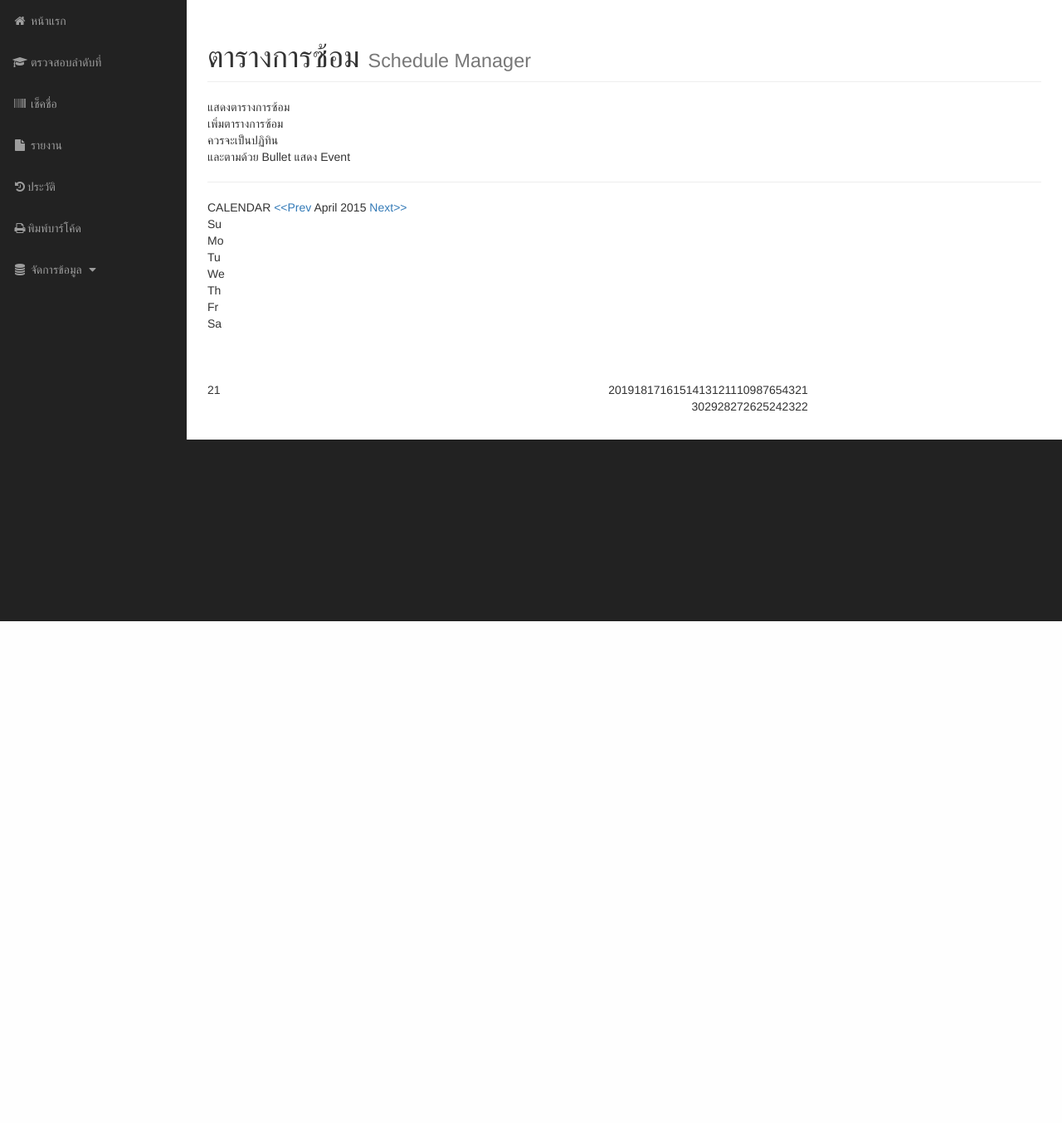
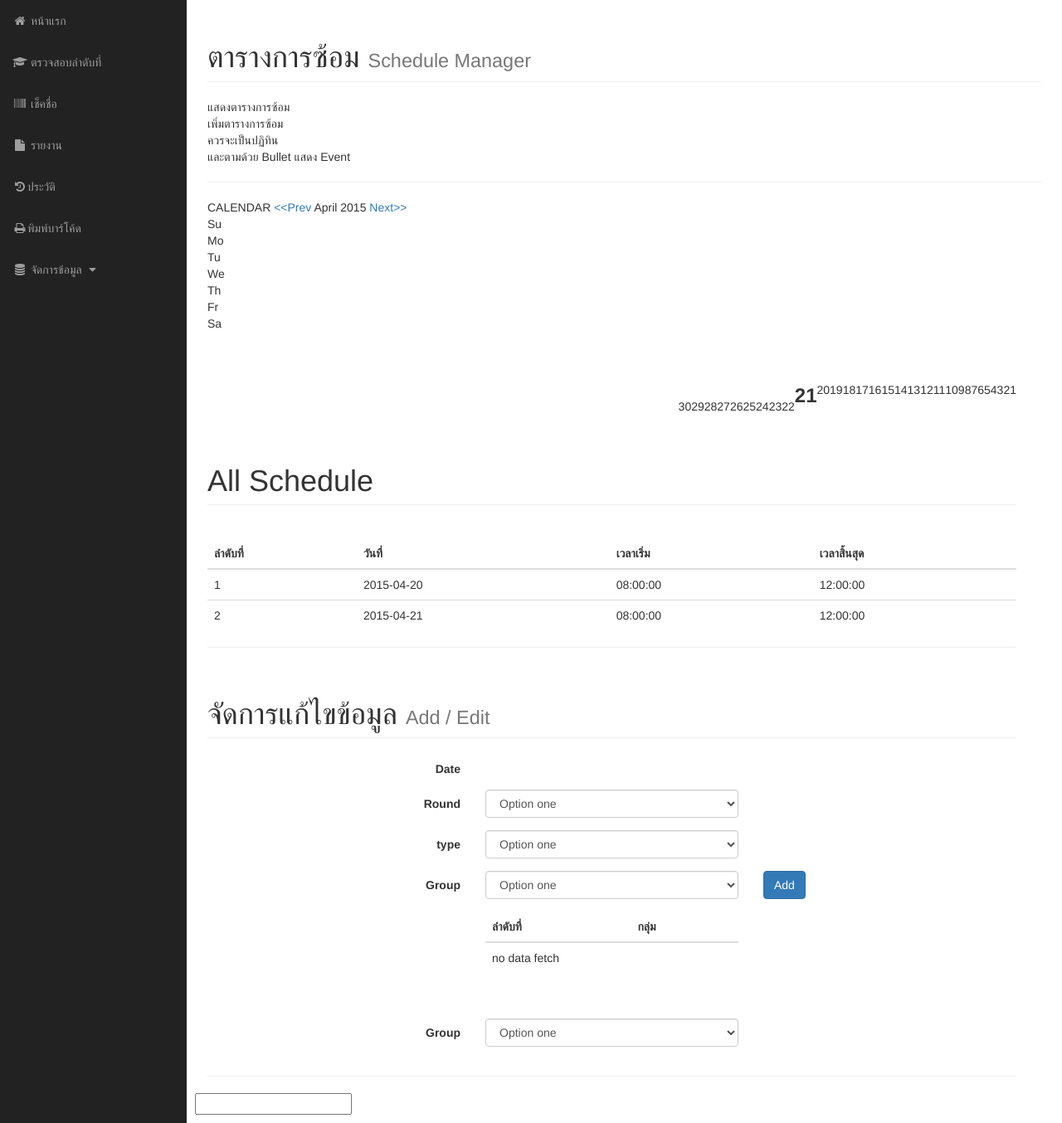
Before and after one commit to bombpn/CU_Graduation, a CodeIgniter app: page /CU_Graduation/schedule/ in a window 1280 px wide. Shown: the part 51-1405 px from the top of the page at 83% size. Before the commit the page ends 800 px from the top, so only its background shows below. Run offline with CodeIgniter, Linux system fonts and the light colour scheme; some libraries are stand-ins or nearby versions.

Commit message:
ADD FORM IN SCHEDULE , DATEPICKER TEST MODULE

```diff
--- a/application/controllers/schedule.php
+++ b/application/controllers/schedule.php
@@ -12,7 +12,7 @@ class Schedule extends CI_Controller {
 				'show_next_prev' =>'true' ,
 				'next_prev_url' => base_url(). 'schedule/showDate',
 
-				'template'    => '{table_open}<div class="row" style="width: 100%;"><div class="col-md-9">{/table_open}
+				'template'    => '{table_open}<div class="row" style="width: 100%;"><div class="col-md-12">{/table_open}
            {heading_row_start}CALENDAR{/heading_row_start}
            {heading_previous_cell}<caption><a href="{previous_url}" class="prev_date" title="Previous Month">&lt;&lt;Prev</a>{/heading_previous_cell}
            {heading_title_cell}{heading}{/heading_title_cell}
@@ -26,20 +26,29 @@ class Schedule extends CI_Controller {
            {cal_row_start}<div class="cal-row-fluid cal-before-eventlist">{/cal_row_start}
            {cal_cell_start}<div class ="cal-cell1 cal-cell">{/cal_cell_start}
            {cal_cell_content}<div class="date_event detail" val="{day}"><span class="pull-right">{day}</span><span class="event d{day}">{content}</span></div>{/cal_cell_content}
-           {cal_cell_content_today}<div class="" val="{day}"><span class="date">{day}</span><span class="event d{day}">{content}</span></div>{/cal_cell_content_today}
+           {cal_cell_content_today}<div class="" val="{day}"><span class="pull-right" style="font-weight:bold; ">{day}</span><span class="event d{day}">{content}</span></div>{/cal_cell_content_today}
            {cal_cell_no_content}<div class="" val="{day}"><span class="pull-right">{day}</span><span class="event d{day}"></span></div>{/cal_cell_no_content}
-           {cal_cell_no_content_today}<div class="active_no_event detail" val="{day}"><span class="date">{day}</span><span class="event d{day}">&nbsp;</span></div>{/cal_cell_no_content_today}
+           {cal_cell_no_content_today}<div class="active_no_event detail" val="{day}"><span class="pull-right" style="font-weight:bold; font-size:x-large; ">{day}</span><span class="event d{day}">&nbsp;</span></div>{/cal_cell_no_content_today}
            {cal_cell_blank}&nbsp;{/cal_cell_blank}
            {cal_cell_end}</div>{/cal_cell_end}
            {cal_row_end}</div>{/cal_row_end}
            {table_close</div>}</div>{/table_close}'
 				);
+				// LOAD LIBRARY
 				$this->load->library('calendar',$conf);
+
+				// GENERATE CALENDAR BASED ON YEAR AND MONTH
 				$data['calendars'] = $this->calendar->generate($year,$month);
 
+				// FETCH ALL SCHEDULE FROM DATABASE
+				$db_schedule['allschedule'] = $this->schedule->get_all_schedules();
+
+				// VIEWS
 				$this->load->view('inc_header');
-
 				$this->load->view('schedule/schedule',$data);
+				$this->load->view('schedule/list',$db_schedule);
+				$this->load->view('schedule/manager');
+				$this->load->view('schedule/test');
 				$this->load->view('inc_footer');
 	}
 
--- a/application/models/model_schedule.php
+++ b/application/models/model_schedule.php
@@ -6,6 +6,7 @@ class model_schedule extends CI_Model{
 		parent::__construct();
 	}
 	public function get_all_schedules(){
+		//GET ALL SCHEDULE ENTRY
 		return $this->db->get("schedule")->result();
 	}
 }
--- a/application/views/check/home.php
+++ b/application/views/check/home.php
@@ -1,12 +1,8 @@
 <!DOCTYPE html>
 <html lang="th">
-
 <head>
-
     <title>CU Graduation</title>
-
 </head>
-
 <body>
 <!-- Page Heading -->
 <div class="row">
--- /dev/null
+++ b/application/views/schedule/list.php
@@ -0,0 +1,60 @@
+<!DOCTYPE html>
+<html lang="th">
+<head>
+    <title>CU Graduation</title>
+    <link href="<?=base_url();?>css/calendar.css" rel="stylesheet">
+</head>
+
+<body>
+<!-- Page Heading -->
+<div class="col-md-12">
+<div class="row">
+    <div class="col-lg-12">
+        <h1 class="page-header">
+            All Schedule
+        </h1>
+        <br>
+        <table class="table">
+          <thead>
+            <tr>
+              <th>ลำดับที่</th>
+              <th>วันที่</th>
+              <th>เวลาเริ่ม</th>
+              <th>เวลาสิ้นสุด</th>
+            <tr>
+          </thead>
+          <tbody>
+            <?php
+              if(count($allschedule)>0){
+                foreach($allschedule as $schedule){
+                //echo $schedule->schedule_id . " " . $schedule->date . " " . $schedule->start_time . " - " . $schedule->end_time . "<br>";
+              ?>
+                  <tr>
+                    <td><?=$schedule->schedule_id;?></td>
+                    <td><?=$schedule->date;?></td>
+                    <td><?=$schedule->start_time;?></td>
+                    <td><?=$schedule->end_time;?></td>
+                  </tr>
+              <?php
+                }
+              }else{
+              ?>
+                <tr>
+                  <td colspan="5">ไม่พบข้อมูลทั้งหมด</td>
+                </tr>
+              <?php
+              }
+              ?>
+          </tbody>
+        </table>
+
+
+
+
+        <hr>
+    </div>
+</div>
+</div>
+<!-- /.row -->
+</body>
+</html>
--- /dev/null
+++ b/application/views/schedule/manager.php
@@ -0,0 +1,109 @@
+<!DOCTYPE html>
+<html lang="th">
+<head>
+    <title>CU Graduation</title>
+    <link href="<?=base_url();?>css/calendar.css" rel="stylesheet">
+</head>
+
+<body>
+<hr>
+<!-- Page Heading -->
+<div class="col-md-12">
+<div class="row clearfix">
+    <div class="col-lg-12">
+        <h1 class="page-header">
+            จัดการแก้ไขข้อมูล
+            <small>Add / Edit</small>
+        </h1>
+
+    <!-- Form -->
+        <form class="form-horizontal"><fieldset>
+
+          <!-- Date Picker -->
+          <div class="form-group">
+            <label class="col-md-4 control-label" for="selectbasic">Date</label>
+            <div class="col-md-4">
+              <div class="input-append date"></div>
+            </div>
+          </div>
+
+
+              <!-- Select Basic -->
+              <div class="form-group">
+                <label class="col-md-4 control-label" for="selectbasic">Round</label>
+                <div class="col-md-4">
+                  <select id="selectbasic" name="selectbasic" class="form-control">
+                    <option value="1">Option one</option>
+                    <option value="2">Option two</option>
+                  </select>
+                </div>
+              </div>
+
+              <!-- Select Basic -->
+              <div class="form-group">
+                <label class="col-md-4 control-label" for="schedule_type">type</label>
+                <div class="col-md-4">
+                  <select id="schedule_type" name="schedule_type" class="form-control">
+                    <option value="1">Option one</option>
+                    <option value="2">Option two</option>
+                  </select>
+                </div>
+              </div>
+
+              <!-- Select Basic -->
+              <div class="form-group">
+                <label class="col-md-4 control-label" for="schedule_group">Group</label>
+                <div class="col-md-4">
+                  <select id="schedule_group" name="schedule_group" class="form-control">
+                    <option value="1">Option one</option>
+                    <option value="2">Option two</option>
+                  </select>
+                </div>
+                <div class="col-md-4">
+                      <button id="singlebutton" name="singlebutton" class="btn btn-primary">Add</button>
+                </div>
+              </div>
+
+              <!-- RETURN AJAX FETCH SCHEDULE BY schedule_date -->
+              <div class="form-group">
+              <div class="col-md-4"></div>
+              <div class="col-md-4">
+                <table class="table">
+                <thead>
+                  <tr>
+                    <th>ลำดับที่</th>
+                    <th>กลุ่ม</th>
+                  <tr>
+                </thead>
+                <tbody>
+                    <td colspan ="5"> no data fetch </td>
+                </tbody>
+              </table>
+                </div>
+              <div class="col-md-4"></div>
+            </div>
+
+              <br>
+
+              <!-- Select Basic -->
+              <div class="form-group">
+                <label class="col-md-4 control-label" for="schedule_group">Group</label>
+                <div class="col-md-4">
+                  <select id="schedule_group" name="schedule_group" class="form-control">
+                    <option value="1">Option one</option>
+                    <option value="2">Option two</option>
+                  </select>
+                </div>
+              </div>
+
+
+            </fieldset></form>
+
+        <hr>
+
+    </div>
+</div>
+</div>
+
+</body>
+</html>
--- a/application/views/schedule/schedule.php
+++ b/application/views/schedule/schedule.php
@@ -22,8 +22,6 @@
         <?php
             echo $calendars;
           ?>
-
-
     </div>
 </div>
 <!-- /.row -->
--- /dev/null
+++ b/application/views/schedule/test.php
@@ -0,0 +1,18 @@
+<!DOCTYPE html>
+<html>
+<head>
+  <link href="http://ajax.googleapis.com/ajax/libs/jqueryui/1.8/themes/base/jquery-ui.css" rel="stylesheet" type="text/css"/>
+  <script type="text/javascript" src="http://ajax.googleapis.com/ajax/libs/jquery/1.6.2/jquery.min.js"></script>
+  <script src="http://ajax.googleapis.com/ajax/libs/jqueryui/1.8/jquery-ui.min.js"></script>
+  <script>
+  $(document).ready(function() {
+    $("#datepicker").datepicker();
+  });
+  </script>
+</head>
+<body>
+<form>
+    <input id="datepicker" />
+</form>
+</body>
+</html>
```
Also changed, not shown: _Workbench_File/Project.sql (+0 -22 lines), css/datepicker.css (added, +182 -0 lines), js/bootstrap-datepicker.js (added).
